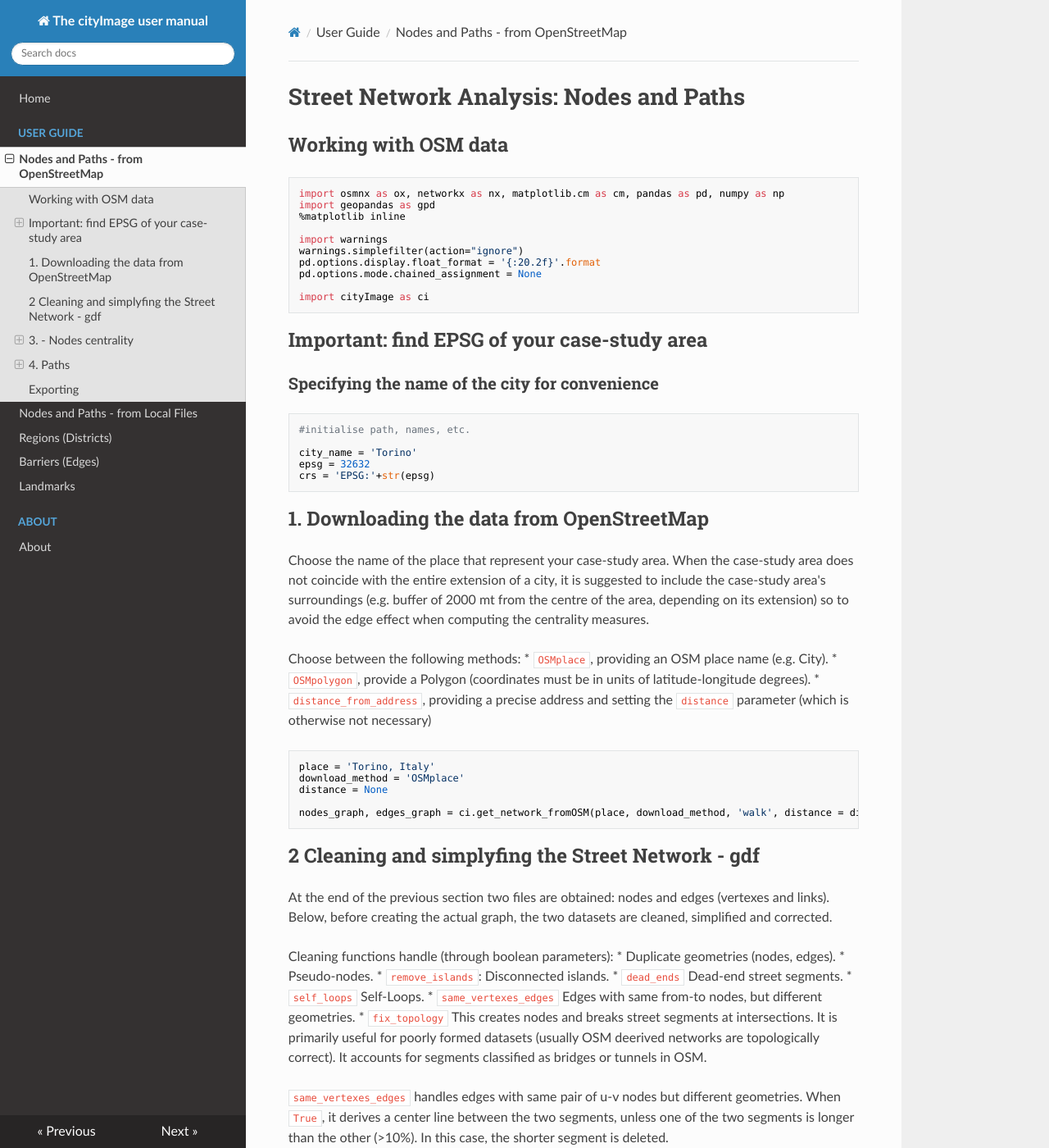
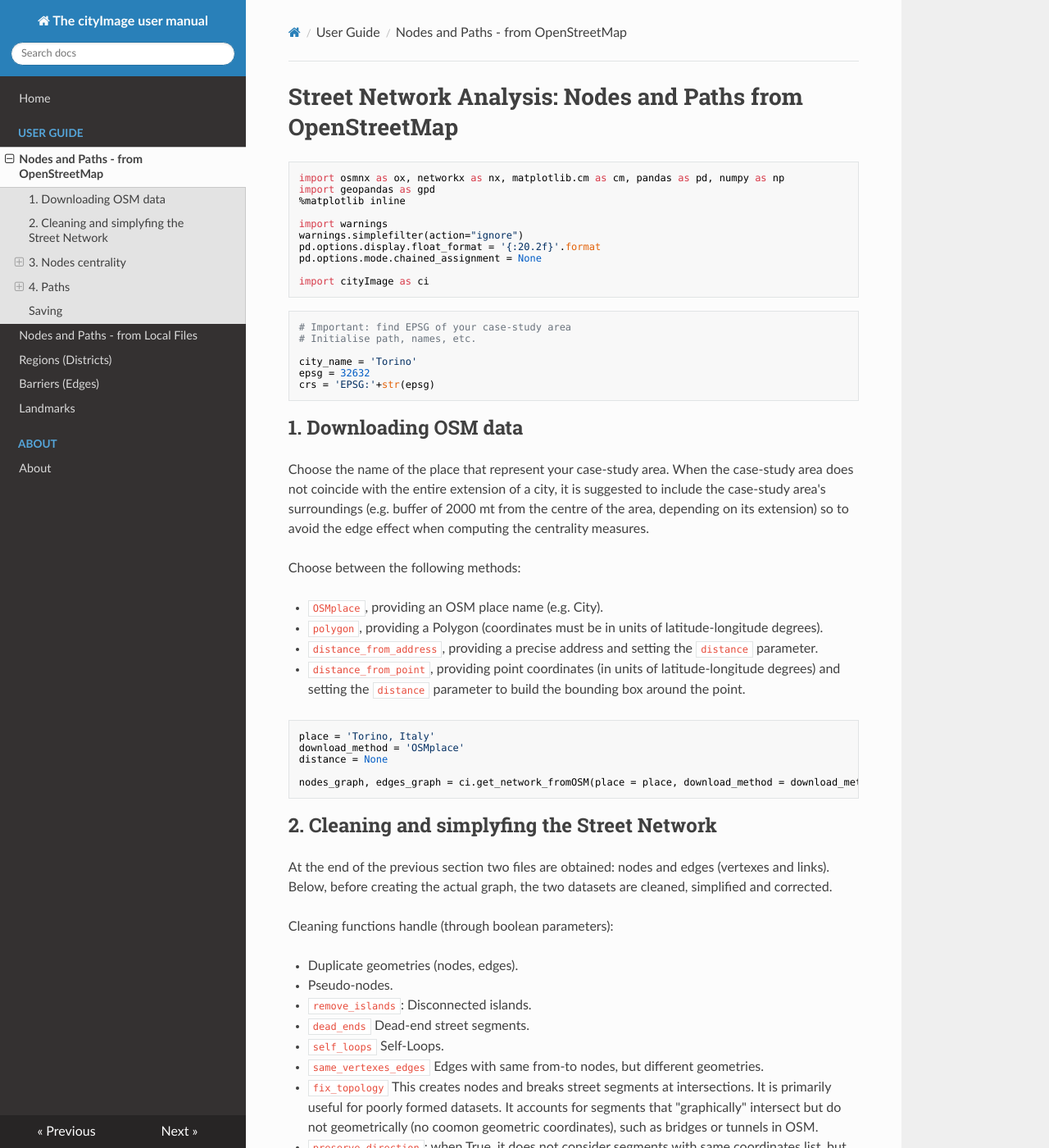
Before and after one commit to g-filomena/cityImage-docs, an MkDocs documentation site: the page built from docs/01-Nodes_Paths_fromOSM.md, in a window 1280 px wide and 1400 px high. Shown: the whole window at 82% size. Built offline with MkDocs 1.6.1, drawn with Linux system fonts in a browser that asks for light colours; nearby versions of some CDN libraries; some of the changed text lies outside the part shown.

Commit message:
Update 01-Nodes_Paths_fromOSM.md

````diff
--- a/docs/01-Nodes_Paths_fromOSM.md
+++ b/docs/01-Nodes_Paths_fromOSM.md
@@ -1,5 +1,4 @@
-# Street Network Analysis: Nodes and Paths
-## Working with OSM data
+# Street Network Analysis: Nodes and Paths from OpenStreetMap
 
 
 ```python
@@ -15,26 +14,25 @@ pd.options.mode.chained_assignment = None
 import cityImage as ci
 ```
 
-## Important: find EPSG of your case-study area
-### Specifying the name of the city for convenience
-
-
 ```python
-#initialise path, names, etc.
+# Important: find EPSG of your case-study area
+# Initialise path, names, etc.
 
 city_name = 'Torino'
 epsg = 32632
 crs = 'EPSG:'+str(epsg)
 ```
 
-## 1. Downloading the data from OpenStreetMap
+## 1. Downloading OSM data
 
 Choose the name of the place that represent your case-study area. When the case-study area does not coincide with the entire extension of a city, it is suggested to include the case-study area's surroundings (e.g. buffer of 2000 mt from the centre of the area, depending on its extension) so to avoid the edge effect when computing the centrality measures.
 
 Choose between the following methods:
+
 * `OSMplace`, providing an OSM place name (e.g. City).
-* `OSMpolygon`, provide a Polygon (coordinates must be in units of latitude-longitude degrees).
-* `distance_from_address`, providing a precise address and setting the `distance` parameter (which is otherwise not necessary)
+* `polygon`, providing a Polygon (coordinates must be in units of latitude-longitude degrees).
+* `distance_from_address`, providing a precise address and setting the `distance` parameter.
+* `distance_from_point`, providing point coordinates (in units of latitude-longitude degrees) and setting the `distance` parameter to build the bounding box around the point.
 
 
 ```python
@@ -42,21 +40,25 @@ place = 'Torino, Italy'
 download_method = 'OSMplace'
 distance = None
 
-nodes_graph, edges_graph = ci.get_network_fromOSM(place, download_method, 'walk', distance = distance, epsg = epsg)
+nodes_graph, edges_graph = ci.get_network_fromOSM(place = place, download_method = download_method, network_type = 'walk', epsg = epsg)
 ```
 
-## 2 Cleaning and simplyfing the Street Network - gdf
+## 2. Cleaning and simplyfing the Street Network
 
 At the end of the previous section two files are obtained: nodes and edges (vertexes and links). Below, before creating the actual graph, the two datasets are cleaned, simplified and corrected.
 
 Cleaning functions handle (through boolean parameters):
+
 * Duplicate geometries (nodes, edges).
 * Pseudo-nodes.
 * `remove_islands`: Disconnected islands.
 * `dead_ends` Dead-end street segments.
 * `self_loops` Self-Loops.
 * `same_vertexes_edges` Edges with same from-to nodes, but different geometries.
-* `fix_topology` This creates nodes and breaks street segments at intersections. It is primarily useful for poorly formed datasets (usually OSM deerived networks are topologically correct). It accounts for segments classified as bridges or tunnels in OSM.
+* `fix_topology` This creates nodes and breaks street segments at intersections. It is primarily useful for poorly formed datasets. It accounts for segments that "graphically" intersect but do not geometrically
+(no coomon geometric coordinates), such as bridges or tunnels in OSM.
+* `preserve_direction`: when True, it does not consider segments with same coordinates list, but different directions, as identical. Otherwise, it does and therefore considers them as duplicated geometries.
+* `nodes_to_keep_regardless`: One can pass a list of nodeIDs representing nodes to keep, even when pseudo-nodes (e.g. stations, when modelling transport networks).
 
 `same_vertexes_edges` handles edges with same pair of u-v nodes but different geometries. When `True`, it derives a center line between the two segments, unless one of the two segments is longer than the other (>10%). In this case, the shorter segment is deleted.
 
@@ -155,20 +157,19 @@ titles = ['Betweennes Centrality - Shortest Path', 'Betweennes Centrality - Rand
          'Straightness Centrality', 'Reach Centrality 400 mt radius', 'Reach Centrality 600 mt radius']
 ```
 
-### Parameters
+### Plot parameters
 
-##### Plot properties (optional):
 * `black_background` black background or white
 * `figsize`: size of the figure's side extent (15,10)
 * `legend`: if True, show the legend
 * `axes_frame`: if True, it shows an axis frame
-* `fontsize`: the fontsize for texts
+* `fontsize`: the fontsize for texts in Legend and Titles
 
 ##### What to plot (some may be required, depending on the function):
-* `gdf`: the gdf to plot (only for the functions `plot_gdf` and `plot_grid_gdf_columns`)
-    * `gdfs`: list of GeoDataFrames to plot (only for the function `plot_grid_gdfs_column`)
+* `gdf`: the gdf to plot (only for the functions `plot_gdf` and `plot_grid_gdf_columns`), required.
+    * or `gdfs`: list of GeoDataFrames to plot (only for the function `plot_grid_gdfs_column`), required.
 * `column`: the column of the gdf on which building the visualisation (only for the functions `plot_gdf` and `plot_grid_gdf_columns`)
-    * `columns`: list of the columns on which building the visualisation (only for the function `plot_grid_gdf_columns`)
+    * or `columns`: list of the columns on which building the visualisation (only for the function `plot_grid_gdf_columns`)
 
 ##### How to plot (optional):
 * `scheme`: the classification method, choose amongst: https://pysal.org/mapclassify/api.html
@@ -179,16 +180,16 @@ titles = ['Betweennes Centrality - Shortest Path', 'Betweennes Centrality - Rand
 * `color`: categorical color applied to all geometries when not using a column to color them
 * `alpha`: alpha value of the plotted layer
 * `geometry_size` point size or line with value values, based on the geometry
-* `geoemtry_size_factor`: when provided, it rescales the column provided, if any, from 0 to 1 and it uses the geoemtry_size_factor to rescale the markersize or the linewidth accordingly (e.g. rescaled variable's value [0-1] * factor), when plotting a Point GeoDataFrame
+* `geometry_size_column`: The column name in the GeoDataFrame to be used for scaling for manipulating the geometry size.
+* `geometry_size_factor`: Rescaling factor for the column provided, if any. The column is rescaled from 0 to 1, and the geometry_size_factor is used to rescale the marker size accordingly (e.g., rescaled variable's value [0-1] * factor) when plotting a Point GeoDataFrame.
 
 * `cbar`: if True, show colorbar, otherwise don't; when True it doesn't show legend. Related paramters are:
-    * `cbar_shrinkage`: fraction by which to multiply the size of the colorbar.
     * `cbar_ticks`:  number of ticks along the colorbar
     * `cbar_max_symbol`:  if True, it shows the ">" next to the highest tick's label in the colorbar (useful when normalising)
     * `cbar_min_max`: if True, it only shows the ">" and "<" as labels of the lowest and highest ticks' the colorbar
+	* `cbar_shrink`: fraction by which to multiply the size of the colorbar.
 
-* `gdf_base_map`, provide a GeoDataFrame that should be used as base-map. Related paramters are:
-    * `base_map_gdf`: a desired additional layer to use as a base map
+* `base_map_gdf`, provide a GeoDataFrame that should be used as base-map. Related paramters are:
     * `base_map_color`color applied to all geometries of the base map
     * `base_map_alpha`: base map's alpha value
     * `base_map_geometry_size`: base map's markersize or linewidth when the base map is a Point GeoDataFrame or a LineString GeoDataFrame
@@ -267,6 +268,7 @@ fig = ci.plot_grid_gdf_columns(nodes_graph, titles = titles, columns = columns_r
 ## 4. Paths
 
 On the primal graph representation of the street network, the following centrality measures are computed on edges:
+
 * Road Distance Betweenness centrality.
 * Angular Betweenness centrality (On the dual graph representation of the street network)
 
@@ -340,8 +342,7 @@ plot = ci.plot_grid_gdf_columns(edges_graph, classes = 8, columns = columns_resc
 
 
 
-## Exporting
-
+## Saving
 
 ```python
 # provide path
````
Also changed, not shown: other parts of docs/01-Nodes_Paths_fromOSM.md (+8 -8 lines).
